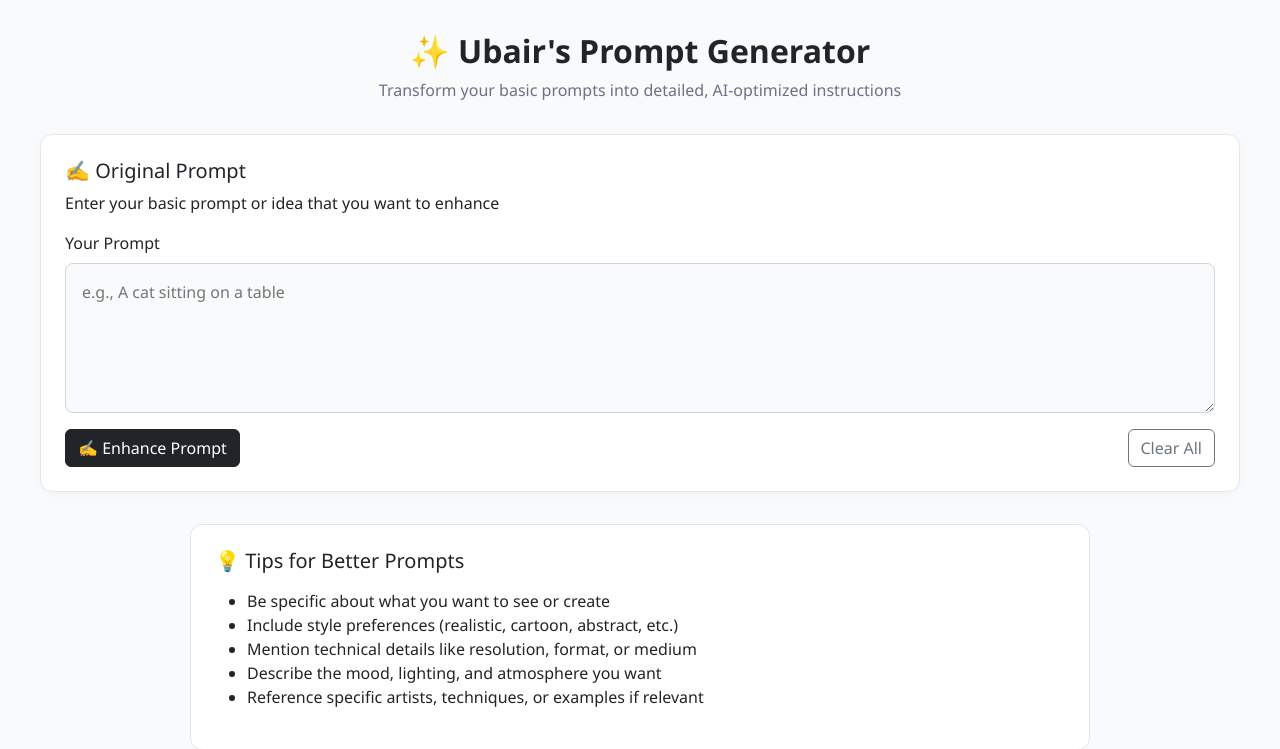
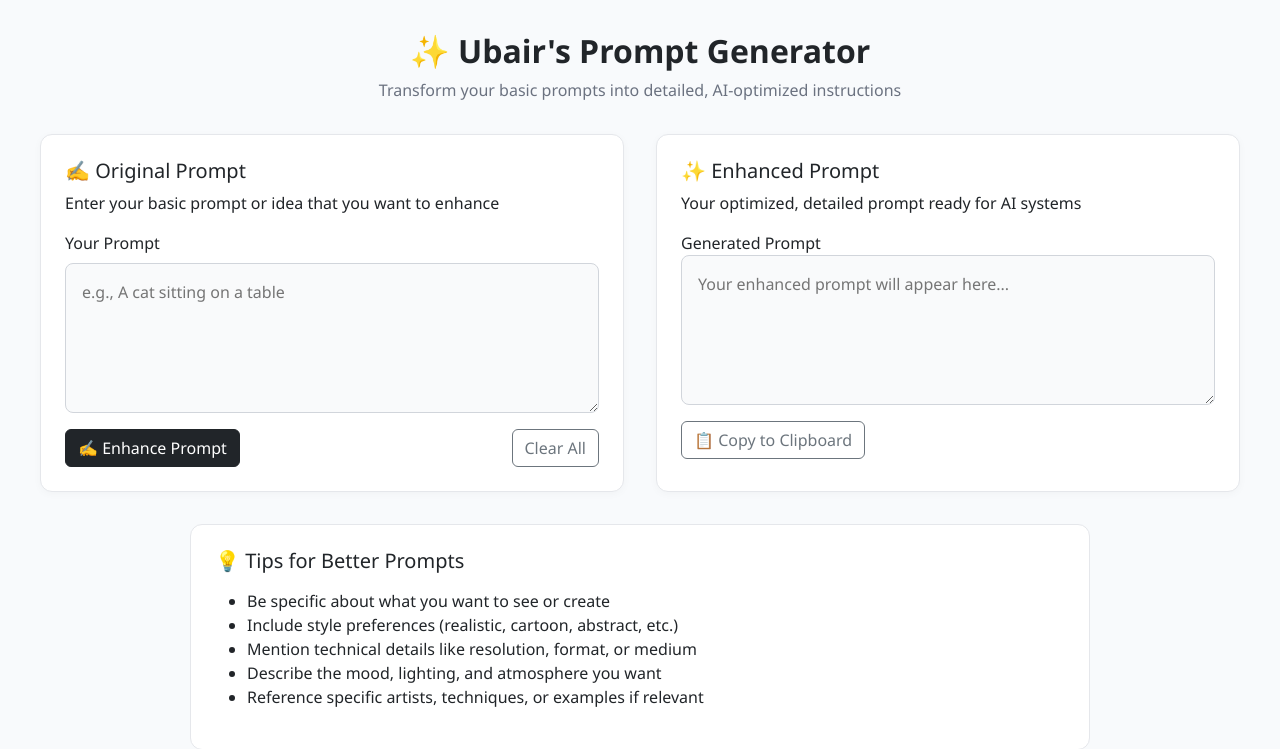
Before and after one commit to ubairrr/Ubair-s-AI-Prompt-Generator, a Flask app: page / in a window 1280 px wide. Shown: the top 749 px of the page. Run offline with Flask 3, Linux system fonts and the light colour scheme.

Commit message:
copy to clipboard button

```diff
--- a/templates/index.html
+++ b/templates/index.html
@@ -91,6 +91,17 @@
           <button type="button" class="btn btn-outline-secondary" onclick="document.getElementById('idea').value = ''">Clear All</button>
         </div>
       </div>
+
+      <div class="card">
+        <h5>✨ Enhanced Prompt</h5>
+        <p>Your optimized, detailed prompt ready for AI systems</p>
+        <label for="result">Generated Prompt</label>
+        <textarea id="result" readonly placeholder="Your enhanced prompt will appear here...">{{ result or '' }}</textarea>
+        <div class="button-group">
+          <button type="button" class="btn btn-outline-secondary btn-icon" onclick="copyPrompt()">
+            📋 Copy to Clipboard
+          </button>
+        </div>
       </div>
     </div>
   </form>
@@ -105,5 +116,14 @@
       <li>Reference specific artists, techniques, or examples if relevant</li>
     </ul>
   </div>
+
+  <script>
+    function copyPrompt() {
+      const promptText = document.getElementById("result").value;
+      navigator.clipboard.writeText(promptText)
+        .then(() => alert("✅ Prompt copied to clipboard!"))
+        .catch(err => alert("❌ Failed to copy: " + err));
+    }
+  </script>
 </body>
 </html>
```
